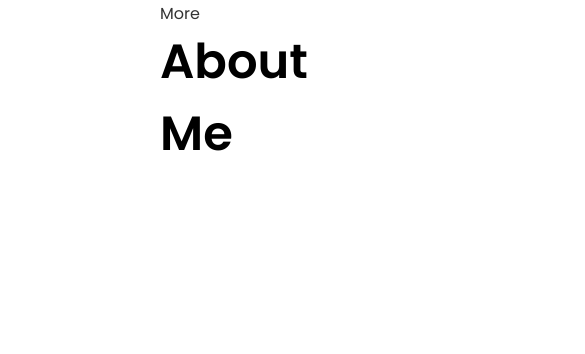
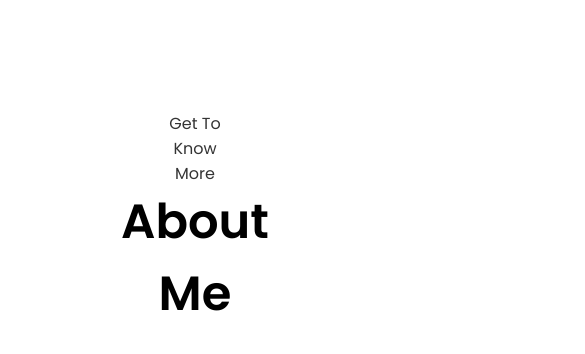
Before and after one commit to chris0512/portfolio2, a website: page public/index.html in a window 390 px wide. Shown: the part 1071-1425 px from the top of the page, 585 px wide, since content can reach past the window. Drawn offline with Linux system fonts and the light colour scheme.

Commit message:
fix about section

```diff
--- a/public/css/media-query.css
+++ b/public/css/media-query.css
@@ -18,6 +18,18 @@
 
 
 @media (max-width: 1000px) {
+    #profile,
+    #about {
+        margin-top: 80px;
+    }
+
+    #about {
+        display: flex;
+        flex-direction: column;
+        align-items: center;
+        justify-content: center;
+        text-align: center;
+    }
 
     .section__pic-container,
     .about-pic {
```
